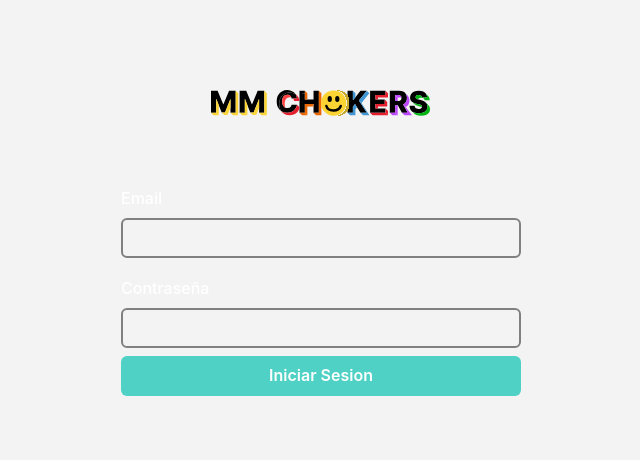
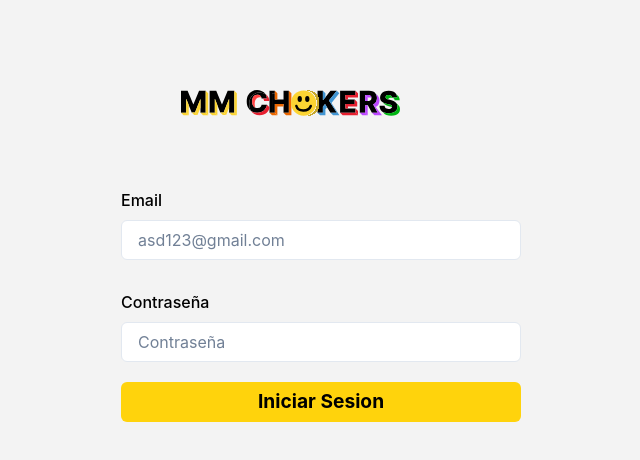
Before and after one commit to mariodev9/mmchockersADM, a Next.js app: page / in a window 1280 px wide. Shown: the top 460 px of the page, without its empty margins (319-959 px from the left). Built offline with nearby package versions, Linux system fonts and the light colour scheme; no server answers.

Commit message:
fix security in all pages

```diff
--- a/pages/Costos/index.js
+++ /dev/null
@@ -1,5 +0,0 @@
-import React from "react";
-
-export default function Costos() {
-  return <div>Costos</div>;
-}
--- a/pages/dashboard/index.js
+++ b/pages/dashboard/index.js
@@ -23,6 +23,7 @@ import {
 import DashboardTop from "../../components/dashboard/DashboardTop";
 import LatestProducts from "../../components/dashboard/LatestProducts";
 import Layout from "../../components/layout";
+import PageSpinner from "../../components/common/PageSpinner/PageSpinner";
 
 const NavLinks = [
   {
@@ -55,6 +56,7 @@ export default function Home() {
 
   return (
     <>
+      {user ? (
         <Layout>
           <VStack spacing={10} align={"-moz-initial"}>
             <Flex align={"end"} justify={"space-between"}>
@@ -113,6 +115,9 @@ export default function Home() {
             <LatestProducts />
           </VStack>
         </Layout>
+      ) : (
+        <PageSpinner />
+      )}
     </>
   );
 }
--- a/pages/index.js
+++ b/pages/index.js
@@ -46,28 +46,36 @@ export default function Home() {
       </Head>
       <Flex justify={"center"} p={"30px 20px"}>
         <form>
-          <VStack justify={"center"} w={{ base: "100%", tablet: "400px" }}>
-            <Box m={"60px"}>
-              <Logo />
-            </Box>
+          <Box m={"60px"}>
+            <Logo />
+          </Box>
+          <VStack spacing={5} w={{ base: "100%", tablet: "400px" }}>
             <FormControl>
-              <FormLabel>Email </FormLabel>
+              <FormLabel color={"#000"} mt="10px">
+                Email
+              </FormLabel>
               <Input
                 id="loginEmail"
                 type={"email"}
                 w={"100%"}
-                border={"2px solid gray"}
+                color={"#000"}
+                placeholder="asd123@gmail.com"
+                bg={"#fff"}
                 {...register("email")}
               />
             </FormControl>
 
             <FormControl>
-              <FormLabel mt="10px">Contraseña </FormLabel>
+              <FormLabel color={"#000"} mt="10px">
+                Contraseña
+              </FormLabel>
               <Input
                 id="loginPassword"
                 type={"password"}
                 w={"100%"}
-                border={"2px solid gray"}
+                bg={"#fff"}
+                color={"#000"}
+                placeholder="Contraseña"
                 {...register("password")}
               />
             </FormControl>
@@ -78,7 +86,6 @@ export default function Home() {
               })}
               w="full"
               variant={"primary"}
-              color={"#fff"}
             >
               Iniciar Sesion
             </Button>
--- a/styles/theme.js
+++ b/styles/theme.js
@@ -59,9 +59,10 @@ export const theme = extendTheme({
       },
       variants: {
         primary: {
-          bg: "#4FD1C5",
+          bg: "#ffd30c",
           color: "#000",
-          fontSize: "md",
+          fontWeight: 700,
+          fontSize: "larger",
           padding: "16px 24px",
           _hover: {
             bg: "#3ba0f9",
```
Also changed, not shown: components/common/PageSpinner/PageSpinner.js (added, +9 -0 lines), pages/addProduct/index.js (+15 -1 lines), pages/categorias/index.js (+13 -3 lines), pages/gastos/index.js (+13 -3 lines), pages/productos/index.js (+10 -0 lines), pages/ventas/index.js (+13 -2 lines). Lines whose indentation alone changed are shown as unchanged.
